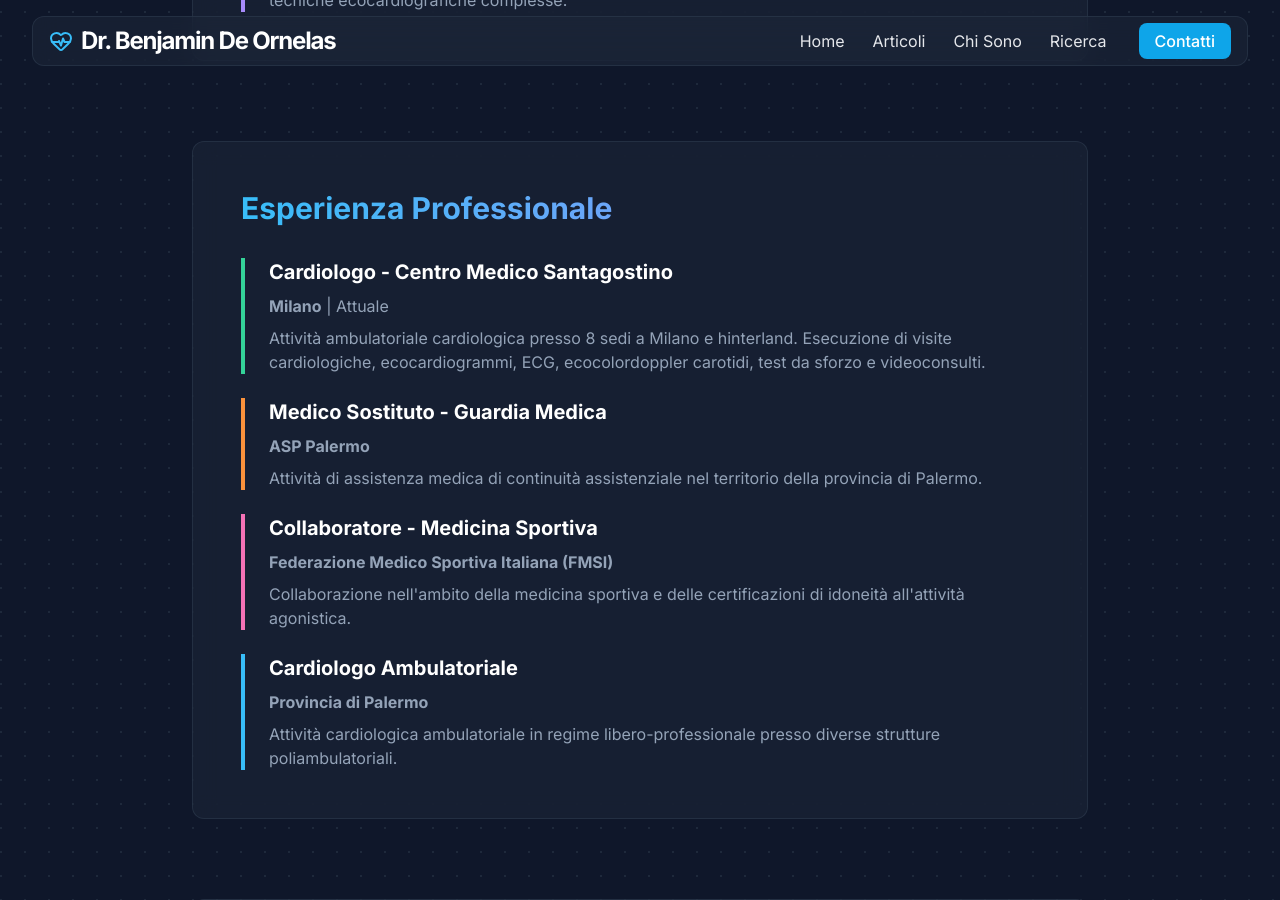
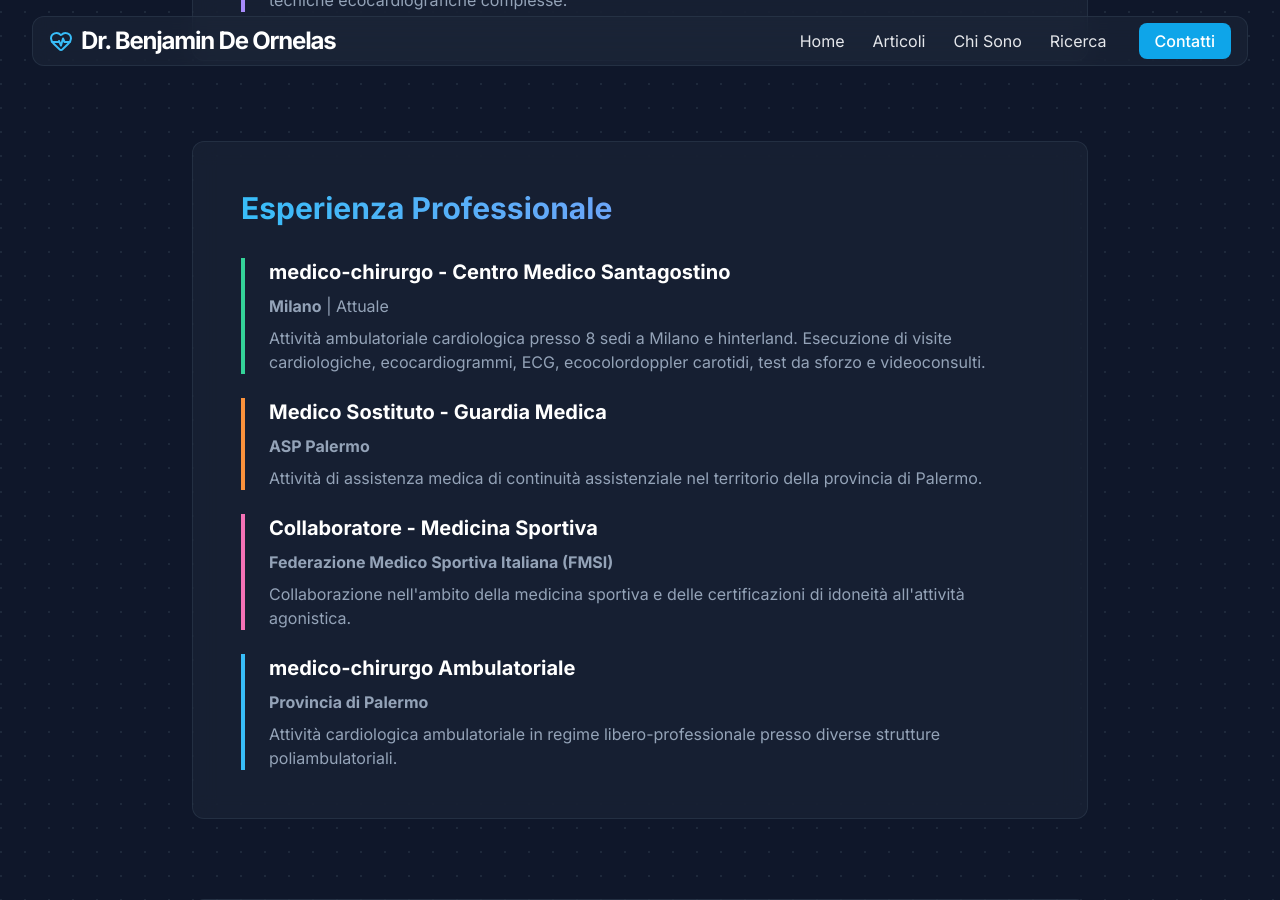
Before and after one commit to bdeornelas/bdeornelas.github.io, a Jekyll site: the page built from about/index.html, in a window 1280 px wide and 900 px high, scrolled down 1189 px. Built offline with Jekyll 4.4.1, drawn with Linux system fonts in a browser that asks for light colours; nearby versions of some CDN libraries; some of the changed text lies outside the part shown.

Commit message:
Update site content and fixes

```diff
--- a/_includes/footer.html
+++ b/_includes/footer.html
@@ -6,7 +6,7 @@
       <div>
         <h3 class="font-bold text-white mb-4">Dr. Benjamin De Ornelas</h3>
         <p class="text-slate-400 text-sm mb-4">
-          Cardiologo specializzato in Malattie dell'Apparato Cardiovascolare
+          medico-chirurgo specializzato in Malattie dell'Apparato Cardiovascolare
         </p>
         <p class="text-slate-400 text-sm">
           <strong>Ordine dei Medici di Palermo</strong><br>
--- a/about/index.html
+++ b/about/index.html
@@ -3,10 +3,10 @@ layout: default
 title: Chi Sono | Dr. Benjamin De Ornelas
 description: "Chi sono: Dr. Benjamin De Ornelas, cardiologo a Milano. Formazione, esperienza clinica e attività di ricerca."
 og_title: Chi Sono | Dr. Benjamin De Ornelas
-og_description: Cardiologo a Milano. Scopri di più sulla mia formazione, esperienza clinica e attività di ricerca in cardiologia.
+og_description: medico-chirurgo a Milano. Scopri di più sulla mia formazione, esperienza clinica e attività di ricerca in cardiologia.
 og_image: /assets/img/benjamin-de-ornelas-portrait.jpg
 twitter_title: Chi Sono | Dr. Benjamin De Ornelas
-twitter_description: Cardiologo a Milano. Scopri di più sulla mia formazione, esperienza clinica e attività di ricerca in cardiologia.
+twitter_description: medico-chirurgo a Milano. Scopri di più sulla mia formazione, esperienza clinica e attività di ricerca in cardiologia.
 twitter_image: /assets/img/benjamin-de-ornelas-portrait.jpg
 ---
 
@@ -81,7 +81,7 @@ twitter_image: /assets/img/benjamin-de-ornelas-portrait.jpg
 
           <div class="space-y-6">
             <div class="border-l-4 border-emerald-400 pl-6">
-              <h3 class="text-xl font-semibold text-white mb-2">Cardiologo - Centro Medico Santagostino</h3>
+              <h3 class="text-xl font-semibold text-white mb-2">medico-chirurgo - Centro Medico Santagostino</h3>
               <p class="text-slate-400 mb-2"><strong>Milano</strong> | Attuale</p>
               <p class="text-slate-400">
                 Attività ambulatoriale cardiologica presso 8 sedi a Milano e hinterland. Esecuzione di visite cardiologiche, ecocardiogrammi, ECG, ecocolordoppler carotidi, test da sforzo e videoconsulti.
@@ -105,7 +105,7 @@ twitter_image: /assets/img/benjamin-de-ornelas-portrait.jpg
             </div>
 
             <div class="border-l-4 border-sky-400 pl-6">
-              <h3 class="text-xl font-semibold text-white mb-2">Cardiologo Ambulatoriale</h3>
+              <h3 class="text-xl font-semibold text-white mb-2">medico-chirurgo Ambulatoriale</h3>
               <p class="text-slate-400 mb-2"><strong>Provincia di Palermo</strong></p>
               <p class="text-slate-400">
                 Attività cardiologica ambulatoriale in regime libero-professionale presso diverse strutture poliambulatoriali.
--- a/articles/_template/index.html
+++ b/articles/_template/index.html
@@ -155,7 +155,7 @@ og_image: /assets/img/og-card.jpg
             Conclusione positiva e rassicurante. Incentivo a rivolgersi al medico in caso di dubbi.
           </p>
           <div class="bg-slate-800/50 border border-slate-700 rounded-lg p-6 text-sm text-slate-400">
-            <p class="mb-2"><strong class="text-white">Disclaimer:</strong> Questo articolo ha scopo informativo e non sostituisce il parere del medico. Per diagnosi e terapia si rivolga sempre a un professionista qualificato.</p>
+            <p class="mb-2"><strong class="text-white">Disclaimer:</strong> Questo articolo ha scopo informativo e non sostituisce il parere del medico. Per diagnosi e terapia rivolgiti sempre a un professionista qualificato.</p>
           </div>
         </section>
 
--- a/articles/prevenzione-cardiovascolare/index.html
+++ b/articles/prevenzione-cardiovascolare/index.html
@@ -204,7 +204,7 @@ og_image: /assets/img/og-card.jpg
             </ul>
           </div>
           <div class="habit-step rounded-lg p-6">
-            <h3 class="font-bold text-white mb-3">Quando Rivolgersi al Cardiologo</h3>
+            <h3 class="font-bold text-white mb-3">Quando Rivolgersi al medico-chirurgo</h3>
             <ul class="text-slate-300 space-y-2 ml-5 list-disc">
               <li>Dolore o fastidio al torace, soprattutto durante sforzo</li>
               <li>Affanno (dispnea) sproporzionato rispetto all'attività</li>
```
Also changed, not shown: other parts of articles/_template/index.html (+1 -1 lines).
